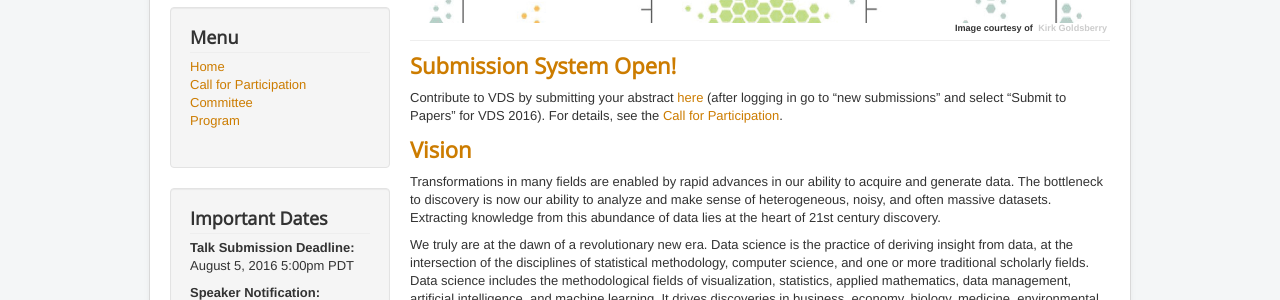
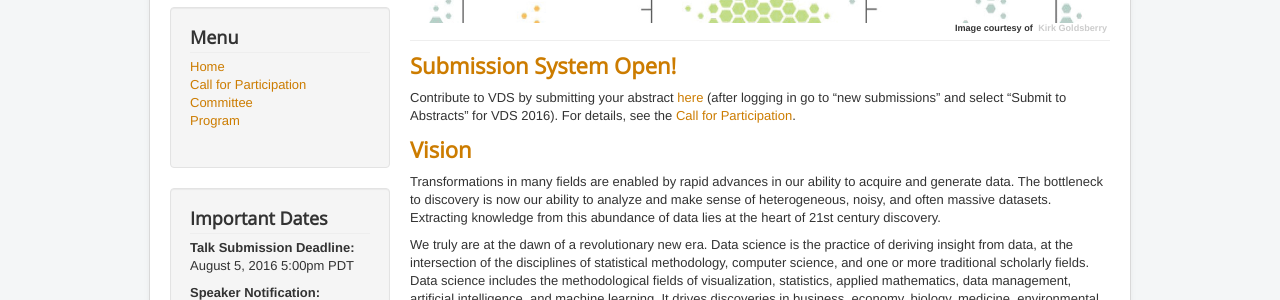
Before and after one commit to VCG/vds-2016-website, a Jekyll site: the page built from index.md, in a window 1280 px wide. Shown: the part 275-575 px from the top of the page. Built offline with Jekyll 4.4.1, drawn with Linux system fonts in a browser that asks for light colours.

Commit message:
fixed link, text for submission system

```diff
--- a/index.md
+++ b/index.md
@@ -4,7 +4,7 @@ layout: home
 
 ## Submission System Open!
 
-Contribute to VDS by submitting your abstract [here](https://precisionconference.com/~vds16/) (after logging in go to "new submissions" and select "Submit to Papers" for VDS 2016). For details, see the [Call for Participation]({{ page.url | prepend: site.baseurl }}/cfp/).
+Contribute to VDS by submitting your abstract [here](https://precisionconference.com/~vds16/) (after logging in go to "new submissions" and select "Submit to Abstracts" for VDS 2016). For details, see the [Call for Participation]({{ site.baseurl }}/cfp/).
 
 ## Vision
 
```
Also changed, not shown: cfp.md (+1 -1 lines).
